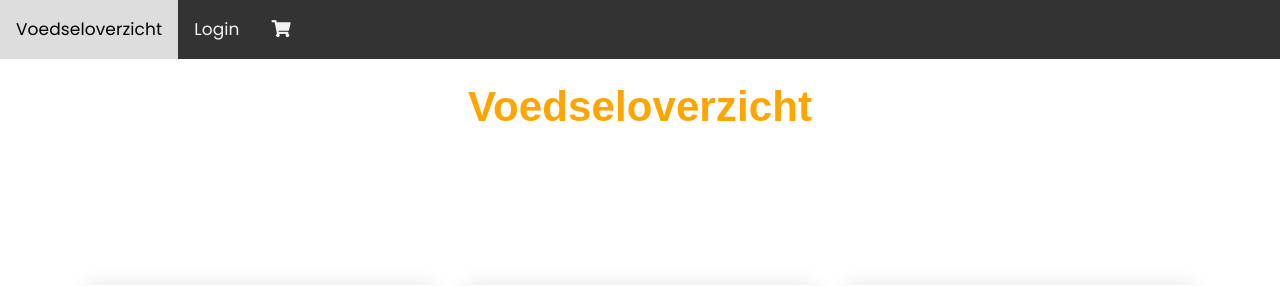
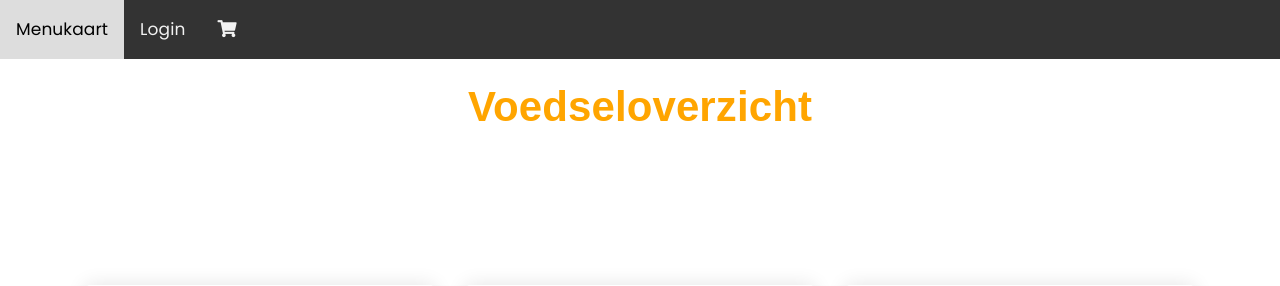
Before and after one commit to MaartenVanNimwegen/CCS, a PHP site: page /index.php in a window 1280 px wide. Shown: the top 286 px of the page. Run offline with PHP 8.4, Linux system fonts and the light colour scheme; data comes from the database, SQL or seed files in the repository.

Commit message:
Update header.php

```diff
--- a/header.php
+++ b/header.php
@@ -13,7 +13,7 @@ include 'connection.php';
     </head>
 <body>
     <div class="topnav" id="myTopnav">
-        <a href="index.php">Voedseloverzicht</a>
+        <a href="index.php">Menukaart</a>
 
         <?php if(isset($_SESSION['admin_name']) || isset($_SESSION['user_name'])  ){?>
 
```
